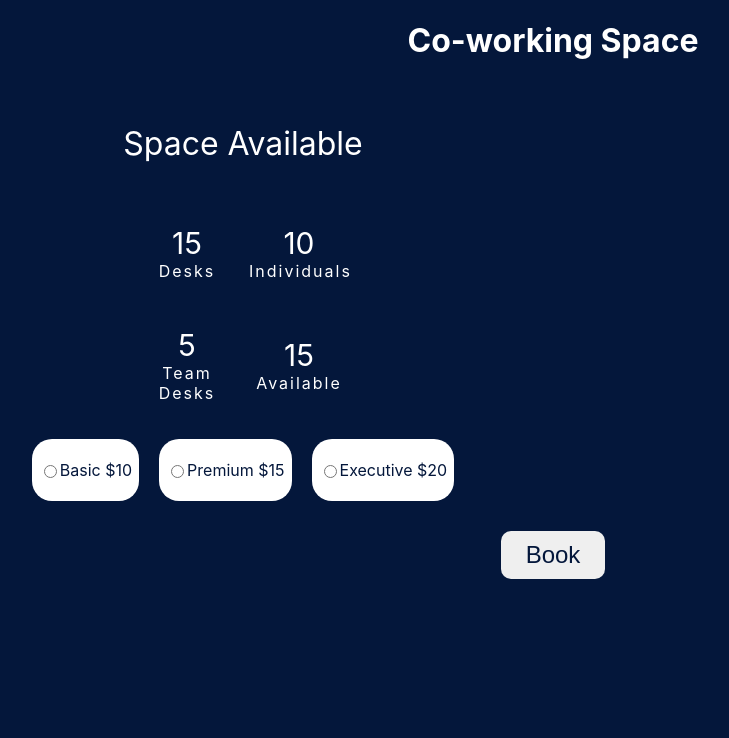
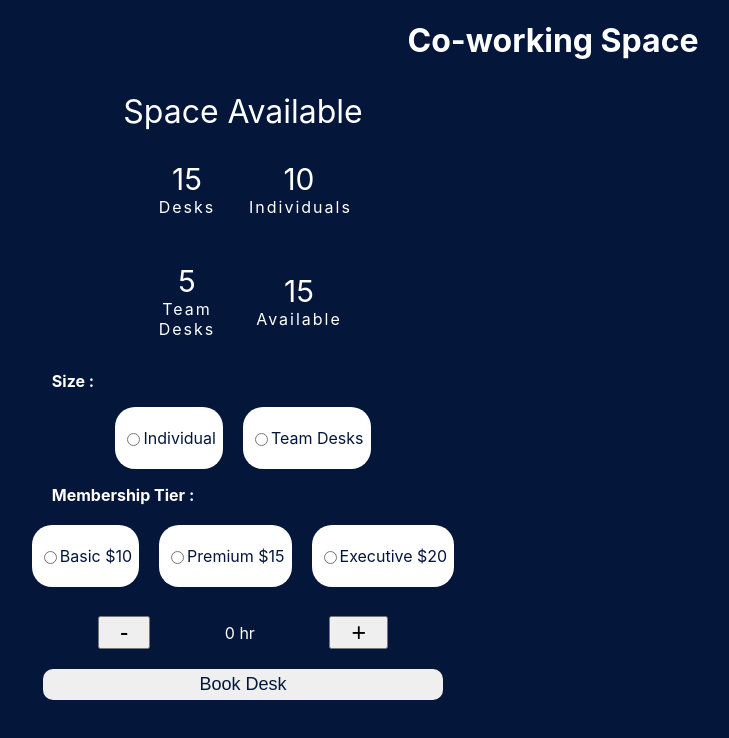
Before and after one commit to itsxdamdam/booking-app, a React (Create React App) app: page / in a window 1280 px wide. Shown: the top 738 px of the page, without its empty margins (87-816 px from the left). Built offline with nearby package versions, Linux system fonts and the light colour scheme.

Commit message:
feat: set number of hours button

```diff
--- a/src/App.css
+++ b/src/App.css
@@ -2,7 +2,7 @@ body {
   background-color: #04173b;
   margin: 0;
   padding: 0;
-  box-sizing: border-box;
+  box-sizing: border-box !important;
 }
 
 .App {
@@ -11,6 +11,7 @@ body {
 
 .space {
   font-size: 2rem;
+  margin: 0;
 }
 
 
@@ -55,6 +56,25 @@ body {
   letter-spacing: 2px;
 }
 
+.team-size {
+  display: flex;
+  /* width: 500px; */
+  justify-content: center;
+  align-items: center;
+}
+
+.team-size-text {
+  width: 300px;
+  font-weight: 700;
+}
+
+.tier-text {
+  width: 400px;
+  font-weight: 700;
+
+  /* text-align: left; */
+}
+
 .tier-cards {
   display: flex;
   /* width: 600px; */
@@ -81,21 +101,43 @@ body {
 }
 
 .buttons {
+  margin: 0 auto;
   margin-top: 20px;
+  display: flex;
+  width: 400px;
+  justify-content: space-around;
+  align-items: center;
 }
 
-.book-now {
-  padding: 10px 25px;
-  font-size: 1.5rem;
-  font-weight: 500;
+.time {
+  display: flex;
+  justify-content: space-between;
+  align-items: center;
+  width: 300px;
+  margin: 0px 10px;
+}
+
+.time button {
+  font-size: 25px;
+  margin: 0px 5px;
+  padding: 0px 20px;
+  text-align: center;
+}
+
+.book-btn {
+  padding: 5px 25px;
+  font-size: 18px;
+  /* font-weight: 600; */
+  width: 400px;
   border-radius: 10px;
   color: #04173b;
   border: none;
   cursor: pointer;
-  transition: .5s;
+  transition: .2s;
+  margin: 10px 0px;
 }
 
-.book-now:hover {
-  font-weight: 700;
-
+.book-btn:hover {
+  color: #134aaf;
+  /* background: #4e4a4a; */
 }
--- a/src/App.js
+++ b/src/App.js
@@ -1,3 +1,4 @@
+import { useState } from 'react';
 import './App.css';
 
 function App() {
@@ -5,7 +6,21 @@ function App() {
   const basic = 10;
   const premium = 15;
   const executive = 20;
-  let time;
+
+  const [time, setTime] = useState(0)
+
+
+  function handlePlus() {
+    setTime(time + 1)
+  }
+
+  function handleMinus() {
+    if(time >= 1) {
+      setTime(time - 1)
+    }
+  }
+
+  // console.log(time)
 
   return (
     <div className="App">
@@ -33,6 +48,19 @@ function App() {
           </div>
         </div>
 
+        <p className="team-size-text">Size :</p>
+        <div className="team-size">
+          <div className="tier-card">
+            <input type="radio" />
+            <p>Individual</p>
+          </div>
+          <div className="tier-card">
+            <input type="radio" />
+            <p>Team Desks</p>
+          </div>
+        </div>
+
+        <p className="tier-text">Membership Tier :</p>
         <div className="tier-cards">
           <div className="tier-card">
             <input type="radio" />
@@ -48,11 +76,22 @@ function App() {
           </div>
         </div>
 
+
+
+        <div className="buttons">
+          {/* <p>Jan 06</p> */}
+          <div className="time">
+            <button onClick={handleMinus}>-</button>
+            <p>{ time > 1 ? ` ${time} hrs ` : ` ${time} hr ` }</p>
+            <button onClick={handlePlus}>+</button>
+          </div>
+        </div>
+
+        <button className="book-btn">Book Desk</button>
+
       </div>
 
-      <div className="buttons">
-        <button className="book-now">Book</button>
-      </div>
+
     </div>
   );
 }
```
